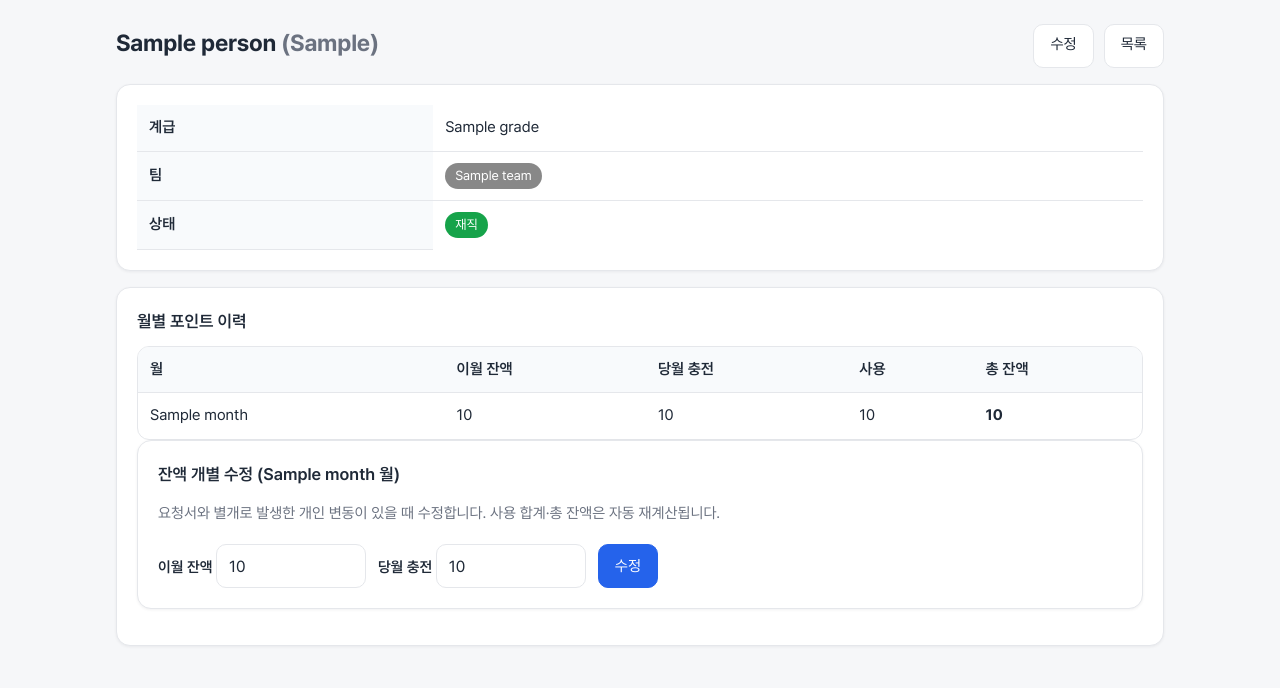
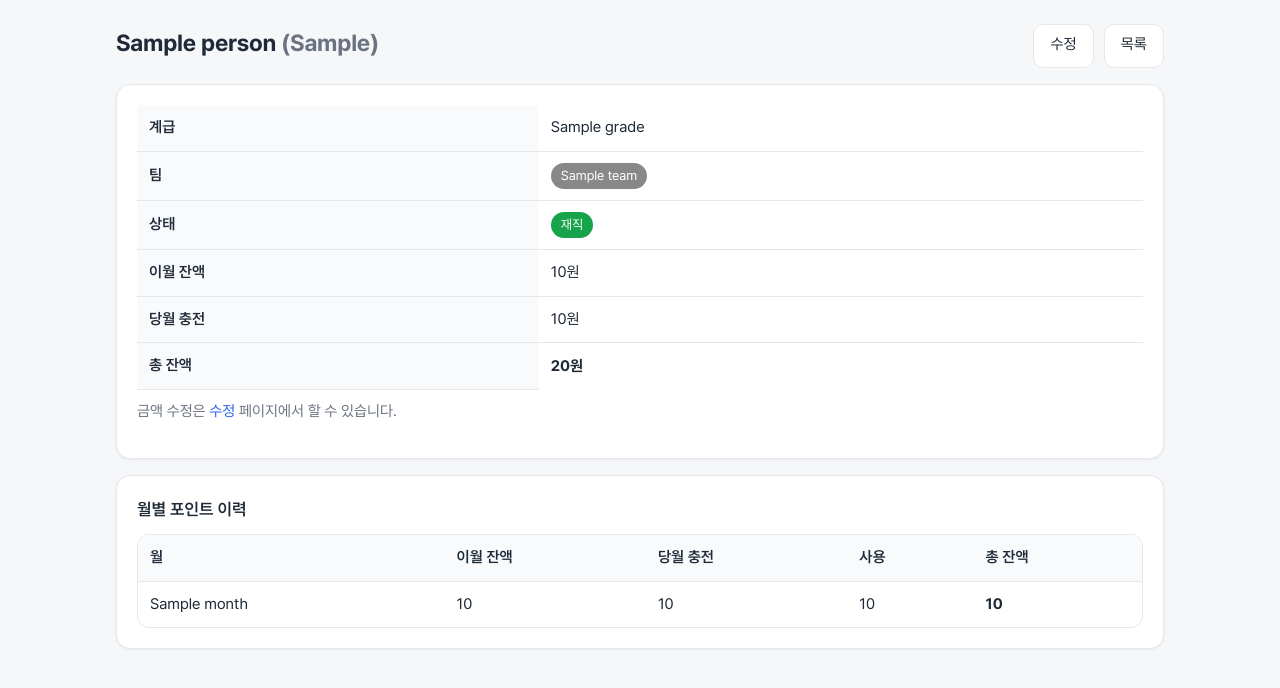
Before and after one commit to jihoon22-lee/PointBook, a FastAPI app: template app/templates/person_detail.html in a window 1280 px wide. Shown: the top 688 px of the page. Run offline with FastAPI, Linux system fonts and the light colour scheme; the template is opened without the code that fills it: most values are stand-ins (such as "Sample title", 1, 10 or a date in 2020).

Commit message:
refactor(balance): 금액 수정을 인원 수정 페이지로 통합, 상세 페이지는 표시 전용 (#29)
Co-authored-by: jihoon22-lee <jihoon22-lee@users.noreply.github.com>

```diff
--- a/app/templates/person_detail.html
+++ b/app/templates/person_detail.html
@@ -13,7 +13,11 @@
     <tr><th>계급</th><td>{{ person.grade or '-' }}</td></tr>
     <tr><th>팀</th><td>{% if person.team %}<span class="badge" style="background: {{ person.team.color }}">{{ person.team.name }}</span>{% else %}-{% endif %}</td></tr>
     <tr><th>상태</th><td>{% if person.status == 'active' %}<span class="badge badge-active">재직</span>{% else %}<span class="badge badge-inactive">비재직</span>{% endif %}</td></tr>
+    <tr><th>이월 잔액</th><td>{{ person.current_carry_balance|number_format }}원</td></tr>
+    <tr><th>당월 충전</th><td>{{ person.current_amount|number_format }}원</td></tr>
+    <tr><th>총 잔액</th><td><strong>{{ (person.current_carry_balance + person.current_amount)|number_format }}원</strong></td></tr>
   </table>
+  <p class="muted" style="margin-top:10px">금액 수정은 <a href="/people/{{ person.id }}/edit">수정</a> 페이지에서 할 수 있습니다.</p>
 </div>
 
 <div class="card">
@@ -38,35 +42,5 @@
       </tbody>
     </table>
   </div>
-  {% if balances %}
-  <div class="card">
-    <h2>잔액 개별 수정 ({{ balances[0].snapshot.month }} 월)</h2>
-    <p class="muted">요청서와 별개로 발생한 개인 변동이 있을 때 수정합니다. 사용 합계·총 잔액은 자동 재계산됩니다.</p>
-    <form method="post" action="/people/{{ person.id }}/record-edit" class="inline-form-row">
-      <label>이월 잔액
-        <input type="number" name="carry_balance" value="{{ balances[0].carry_balance }}" min="0" step="100" style="width:150px">
-      </label>
-      <label>당월 충전
-        <input type="number" name="amount" value="{{ balances[0].amount }}" min="0" step="100" style="width:150px">
-      </label>
-      <button type="submit" class="btn btn-primary">수정</button>
-    </form>
-  </div>
-  {% else %}
-  <div class="card">
-    <h2>잔액 개별 수정</h2>
-    <p class="muted">아직 월간 처리가 되지 않은 인원입니다. 아래에서 현재 잔액을 입력·수정할 수 있으며,
-      월간 처리가 이루어지면 해당 월 기록과 함께 반영됩니다.</p>
-    <form method="post" action="/people/{{ person.id }}/record-edit" class="inline-form-row">
-      <label>이월 잔액
-        <input type="number" name="carry_balance" value="{{ person.current_carry_balance }}" min="0" step="100" style="width:150px">
-      </label>
-      <label>당월 충전
-        <input type="number" name="amount" value="{{ person.current_amount }}" min="0" step="100" style="width:150px">
-      </label>
-      <button type="submit" class="btn btn-primary">수정</button>
-    </form>
-  </div>
-  {% endif %}
 </div>
 {% endblock %}
--- a/app/templates/person_form.html
+++ b/app/templates/person_form.html
@@ -39,5 +39,5 @@
     <a class="btn" href="{{ '/people/%d' % person.id if person else '/people' }}">취소</a>
   </form>
 </div>
-<p class="muted">* 이월 잔액·충전 금액은 언제든 수정할 수 있으며, 월간 처리 후에는 <a href="{{ '/people/%d' % person.id if person else '/people' }}">인원 상세</a>의 "잔액 개별 수정"에서도 변경할 수 있습니다.</p>
+<p class="muted">* 이월 잔액·충전 금액은 이 화면에서 언제든 수정할 수 있습니다. 월간 처리 후에는 해당 월 기록의 사용 합계·총 잔액도 함께 자동 재계산됩니다.</p>
 {% endblock %}
```
Also changed, not shown: app/routers/people.py (+3 -24 lines), docs/usage-guide.md (+3 -2 lines), tests/test_monthly.py (+14 -14 lines), tests/test_people.py (+24 -11 lines).
